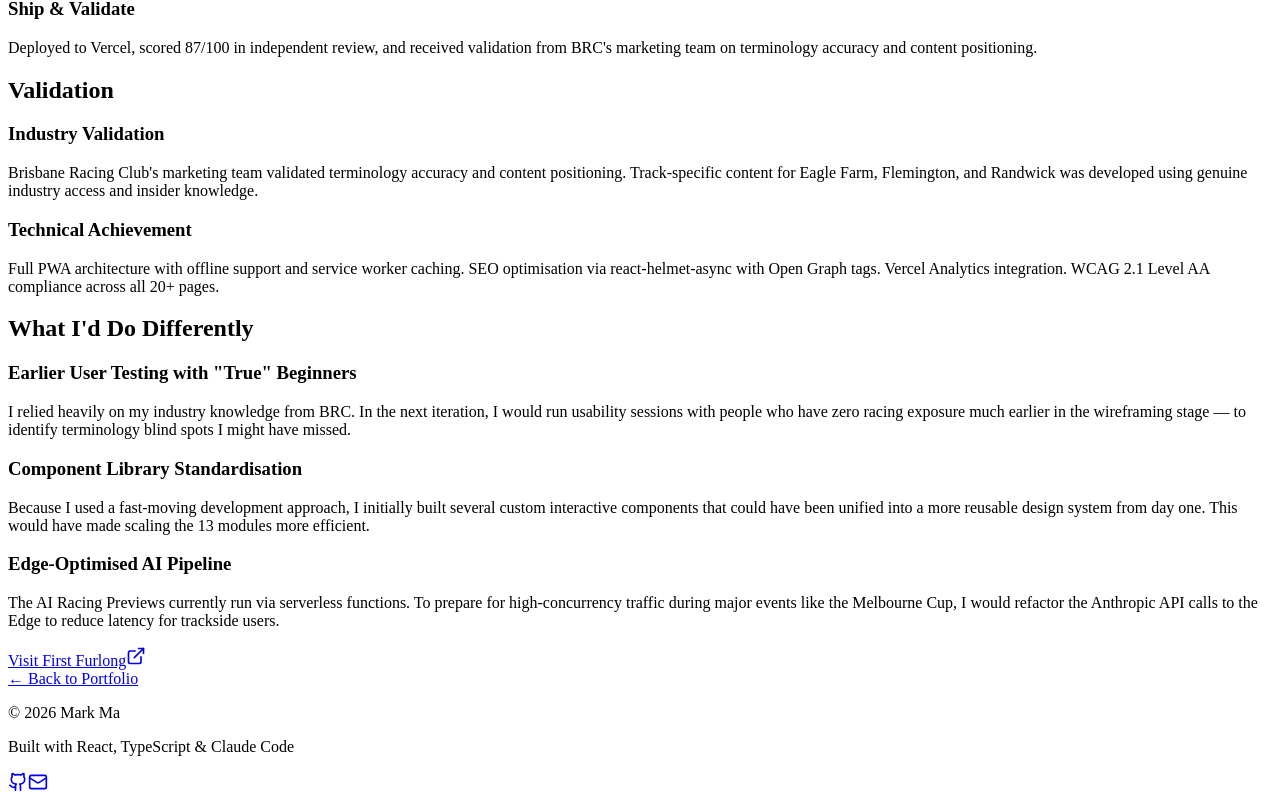
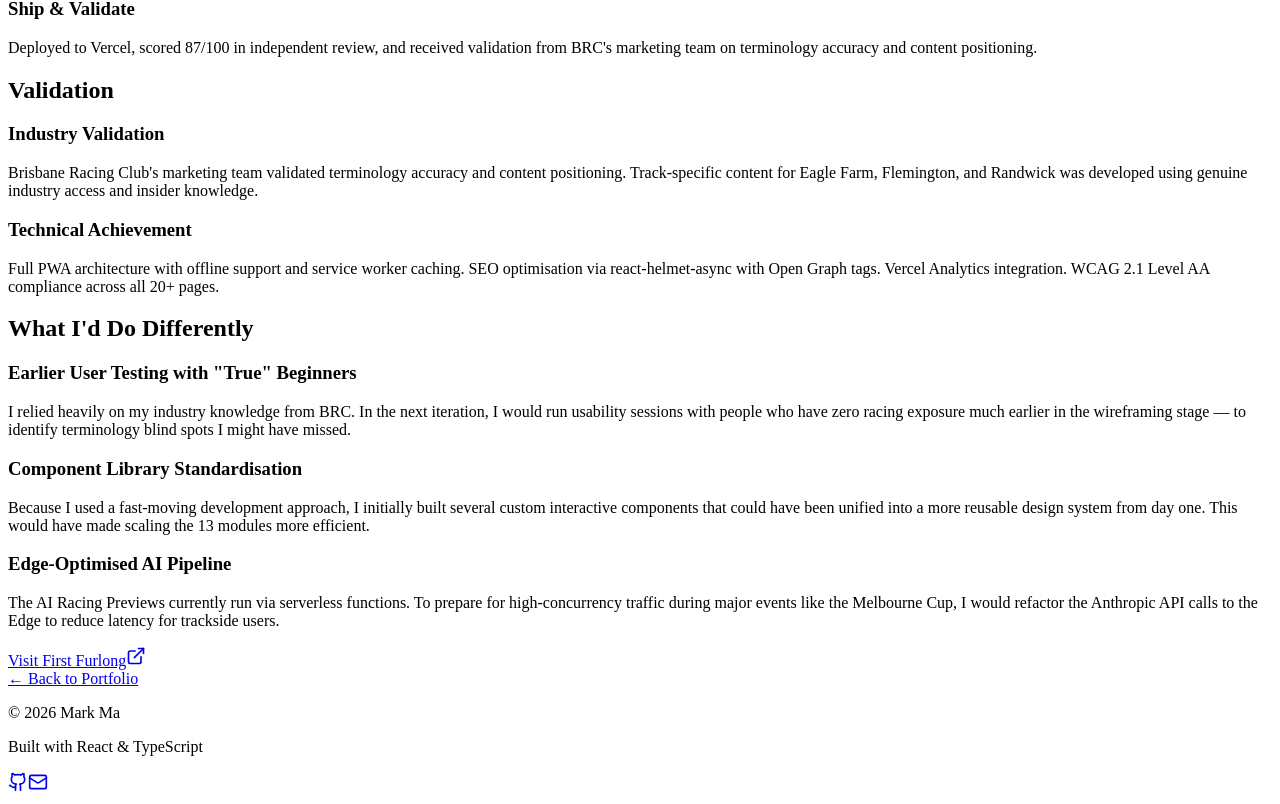
Before and after one commit to markpukete-web/markma.dev, a React (Vite) app: page /case-study/first-furlong in a window 1280 px wide. Shown: the part 6236-7040 px from the top of the page. Built offline with nearby package versions, Linux system fonts and the light colour scheme; the HTML template or start-up script is replaced by a standard one; a web font is replaced by a local one.

Commit message:
chore: remove Claude Code from footer

```diff
--- a/src/App.tsx
+++ b/src/App.tsx
@@ -86,7 +86,7 @@
               &copy; {new Date().getFullYear()} Mark Ma
             </p>
             <p className="mt-1 text-xs text-text-muted/60">
-              Built with React, TypeScript &amp; Claude Code
+              Built with React &amp; TypeScript
             </p>
           </div>
 
```
